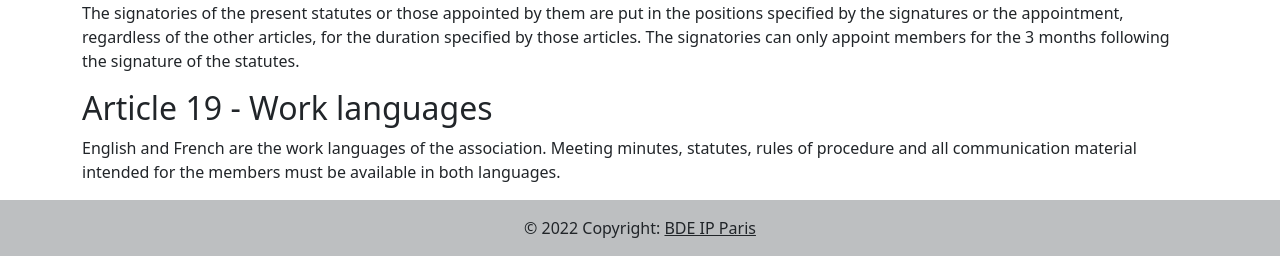
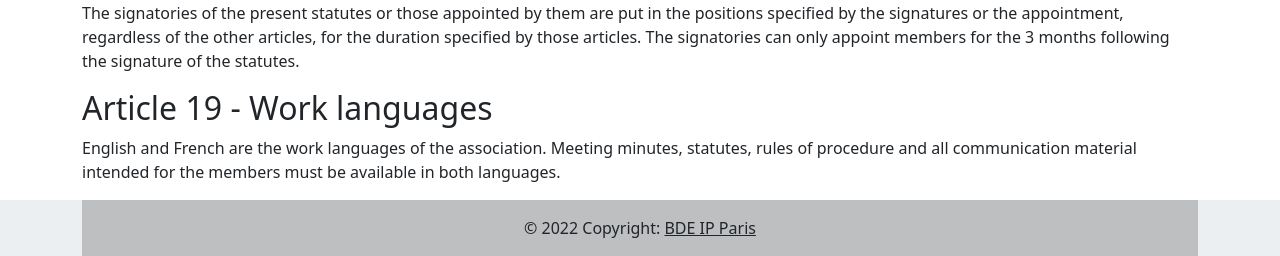
Before and after one commit to AdameBf/bde_ipp_website, a Django app: page /documents/en/statutes in a window 1280 px wide. Shown: the part 3468-3724 px from the top of the page. Run offline with Django 3.2, Linux system fonts and the light colour scheme; parts of the project's set-up code (start-up, migrations or seed data) failed here and were passed over.

Commit message:
Adding html for basic interface

```diff
--- a/bde_ipp/buddy/urls.py
+++ b/bde_ipp/buddy/urls.py
@@ -3,7 +3,7 @@ from django.urls import path
 from . import views
 
 urlpatterns = [
-    path('buddlunteer/register', views.buddlunteers_form, name='buddlunteers_form'),
+    path('buddlunteer/register', views.buddlunteers_form, name='buddlunteer_form'),
     path('buddy/register', views.buddy_form, name='buddy_form'),
     path('', views.choice_page, name='choice_page'),
 ]
--- a/bde_ipp/templates/base.html
+++ b/bde_ipp/templates/base.html
@@ -6,7 +6,10 @@
     <title>BDE de l'IP Paris - Online Registration Form</title>
     <link href="https://cdn.jsdelivr.net/npm/bootstrap@5.1.3/dist/css/bootstrap.min.css" rel="stylesheet" integrity="sha384-1BmE4kWBq78iYhFldvKuhfTAU6auU8tT94WrHftjDbrCEXSU1oBoqyl2QvZ6jIW3" crossorigin="anonymous">
     <style>
-        html,body{
+        html{
+            height: 100%;
+        }
+        body{
             min-height: 100%;
         }
         .nav-link1{
@@ -65,19 +68,18 @@
 	<!--<script src={% static 'assets/js/bootstrap.min.js' %}></script>-->
 
     <!-- Footer -->
-    <div class="footer navbar-inverse navbar-static-bottom" >
-        <footer>
+    <footer class="footer" >
 
-
+        <div class="container">
             <!-- Copyright -->
             <div class="text-center p-3" style="background-color: rgba(0, 0, 0, 0.2)">
             © 2022 Copyright:
             <a class="text-dark">BDE IP Paris</a>
             </div>
             <!-- Copyright -->
-        </footer>
+        </div>
 
-    </div>
+    </footer>
     <!-- Footer end -->
 
     <script src="https://cdn.jsdelivr.net/npm/bootstrap@5.1.3/dist/js/bootstrap.bundle.min.js" integrity="sha384-ka7Sk0Gln4gmtz2MlQnikT1wXgYsOg+OMhuP+IlRH9sENBO0LRn5q+8nbTov4+1p" crossorigin="anonymous"></script>
```
Also changed, not shown: bde_ipp/templates/buddy/choice_page.html (added, +10 -0 lines).
